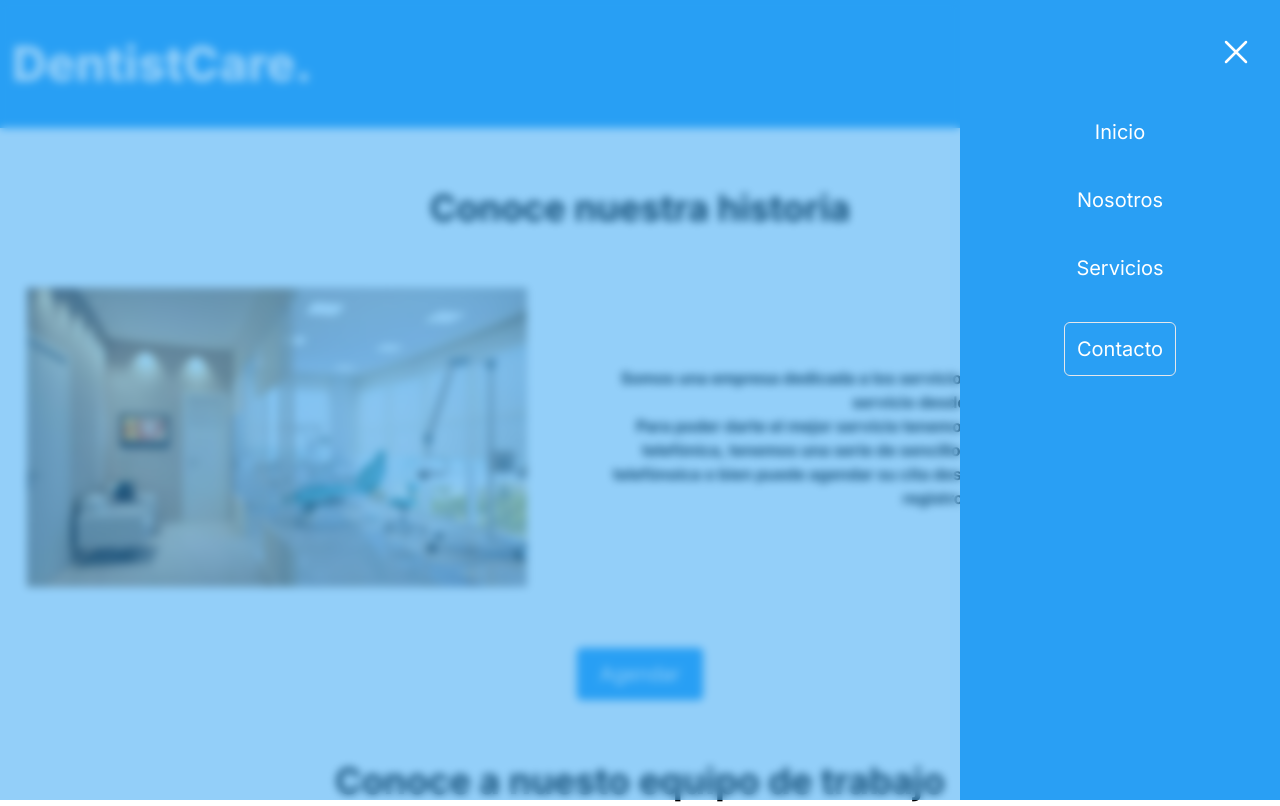
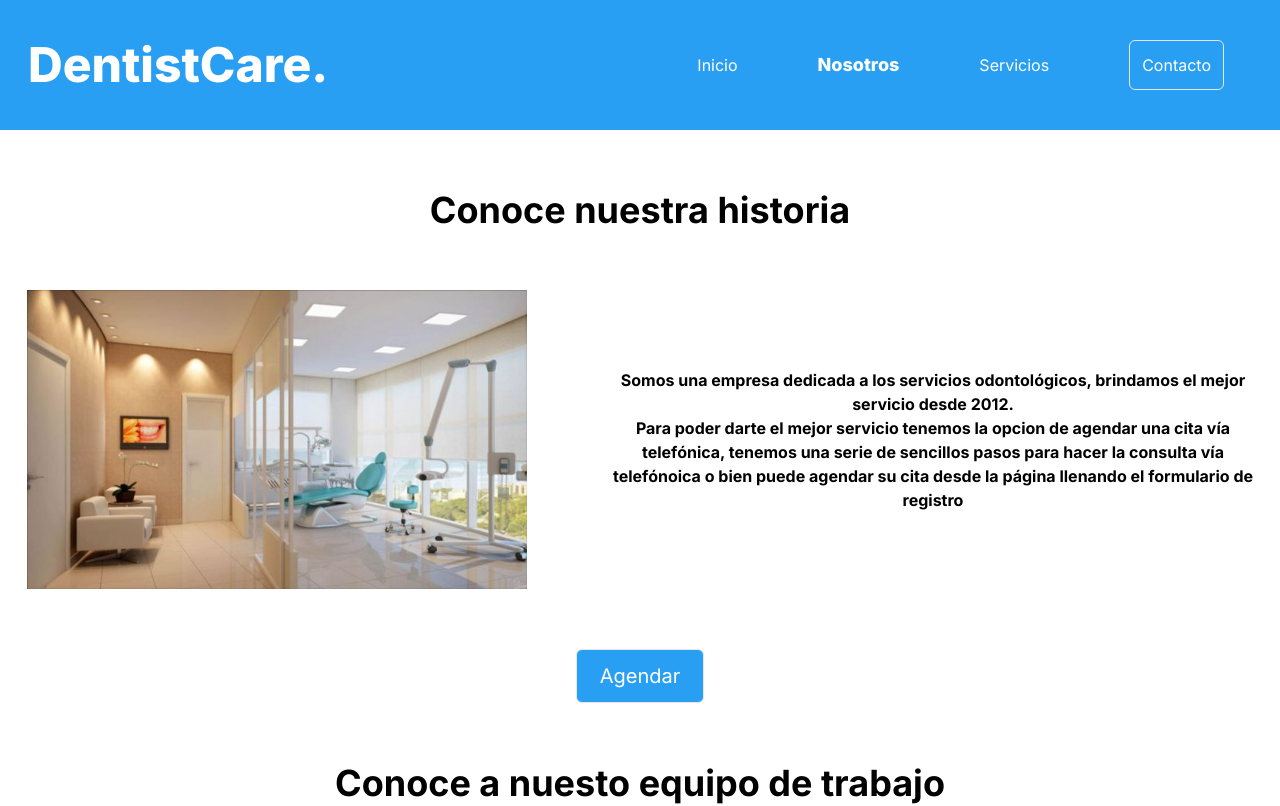
Before and after one commit to AlanHernandez97/DentistCare, a Next.js app: page /about in a window 1280 px wide. Shown: the top 806 px of the page. Built offline with nearby package versions, Linux system fonts and the light colour scheme.

Commit message:
Menu hamburguesa finalizado

```diff
--- a/app/layout.tsx
+++ b/app/layout.tsx
@@ -20,7 +20,6 @@ export default function RootLayout({
   return (
     <html lang="es">
       <body className={`w-full ${inter.className}`}>
-        {/* <NavBarDesktop /> */}
         <Navbar />
         {children}
         <FooterNav />
--- a/src/components/Organisms/navbar/Mobile/MobileNavBar.tsx
+++ b/src/components/Organisms/navbar/Mobile/MobileNavBar.tsx
@@ -3,7 +3,7 @@ import DentistLogo from '@/src/components/Atoms/DentistLogo'
 import PathLink from '@/src/components/Atoms/PathLink'
 import Link from 'next/link'
 import { usePathname } from 'next/navigation'
-import React from 'react'
+import React, { useState } from 'react'
 
 type LinkProps = {
 	path?: string;
@@ -11,6 +11,7 @@ type LinkProps = {
 
 export default function MobileNavBar({ path }: LinkProps) {
 
+	const [open, setOpen] = useState(false)
 	const pathname = usePathname()
 
 
@@ -35,15 +36,18 @@ export default function MobileNavBar({ path }: LinkProps) {
 				<div className="px-3">
 					<DentistLogo />
 				</div>
-				<button className='flex mr-10 gap-0 items-center'>
+				<button className='flex mr-10 gap-0 items-center' onClick={() => setOpen(true)}>
 					<svg xmlns="http://www.w3.org/2000/svg" fill="none" viewBox="0 0 24 24" strokeWidth={1.5} stroke="currentColor" className="size-10">
 						<path strokeLinecap="round" strokeLinejoin="round" d="M3.75 6.75h16.5M3.75 12h16.5m-16.5 5.25h16.5" />
 					</svg>
 				</button>
-				<div className='bg-[#299FF4]/50 min-h-screen w-full fixed top-0 left-0 right-0 backdrop-blur-sm'></div>
-				<div className='bg-[#299FF4] min-h-screen w-80 fixed top-0 right-0'>
-					<div className='py-8'>
-						<button className='ml-64'>
+				<div
+					className={`${!open && "hidden"} bg-[#299FF4]/50 min-h-screen w-full fixed top-0 left-0 right-0 backdrop-blur-sm`}
+					onClick={() => setOpen(false)}
+				></div>
+				<div className={`${open ? "w-80" : "hidden"} bg-[#299FF4] min-h-screen w-80 fixed top-0 right-0 transition-all duration-300`}>
+					<div className={`${open ? "w-80" : "hidden"} py-8`}>
+						<button className='ml-64' onClick={() => setOpen(false)}>
 							<svg xmlns="http://www.w3.org/2000/svg" fill="none" viewBox="0 0 24 24" strokeWidth={1.5} stroke="currentColor" className="size-10">
 								<path strokeLinecap="round" strokeLinejoin="round" d="M6 18 18 6M6 6l12 12" />
 							</svg>
@@ -51,10 +55,10 @@ export default function MobileNavBar({ path }: LinkProps) {
 						<div className='flex flex-col justify-center items-center gap-10 py-10 text-xl'>
 							{
 								navItems.map((item, index) => (
-									<Link className={`hover:underline ${pathname === path && 'font-extrabold'} `} key={index} href={item.path}>{item.text}</Link>
+									<Link onClick={() => setOpen(false)} className={`hover:underline ${(pathname === path) && 'font-extrabold text-lg'}} `} key={index} href={item.path}>{item.text}</Link>
 								))
 							}
-							<Link className={`hover:underline border p-3 rounded-md ${(pathname === path) && 'font-extrabold'}`} href="/contact">Contacto</Link>
+							<Link onClick={() => setOpen(false)} className={`hover:underline border p-3 rounded-md ${(pathname === path) && 'font-extrabold'}`} href="/contact">Contacto</Link>
 						</div>
 					</div>
 				</div>
--- a/src/components/Organisms/navbar/Navbar.tsx
+++ b/src/components/Organisms/navbar/Navbar.tsx
@@ -1,10 +1,18 @@
+'use client'
 import React from 'react'
 import MobileNavBar from './Mobile/MobileNavBar'
+import { useWindowSize } from 'usehooks-ts'
+import NavBarDesktop from '@/src/components/Organisms/navbar/Desktop/NavBarDesktop';
 
 export default function Navbar() {
+
+	const { width } = useWindowSize()
+
 	return (
 		<div>
-			<MobileNavBar />
+			{
+				(width > 500) ? <NavBarDesktop /> : <MobileNavBar />
+			}
 		</div>
 	)
 }
--- a/src/components/Organisms/ourServices/OurServices.tsx
+++ b/src/components/Organisms/ourServices/OurServices.tsx
@@ -11,9 +11,9 @@ export default function OurServices() {
 	return (
 		<div>
 			<div className=" flex flex-col w-full">
-				<div className="flex items-center w-full my-10 mx-10 gap-7 flex-wrap">
-					<h2 className="text-4xl font-bold">Le brindamos los mejores servicios</h2>
-					<span className="text-lg text-[#B1B1C6] w-full md:w-1/2 2xl:text-center">
+				<div className="flex items-center justify-center w-full my-10 xl:mx-10 gap-7 flex-wrap">
+					<h2 className="text-4xl font-bold  text-center">Le brindamos los mejores servicios</h2>
+					<span className="text-lg text-[#B1B1C6] w-auto md:w-1/2 text-center">
 						Nuestros clientes son nuestra prioridad, le ofrecemos servicio dental de calidad con un equipo de especialistas.
 						Más detalles de nuestros servicios a continuación.
 					</span>
```
